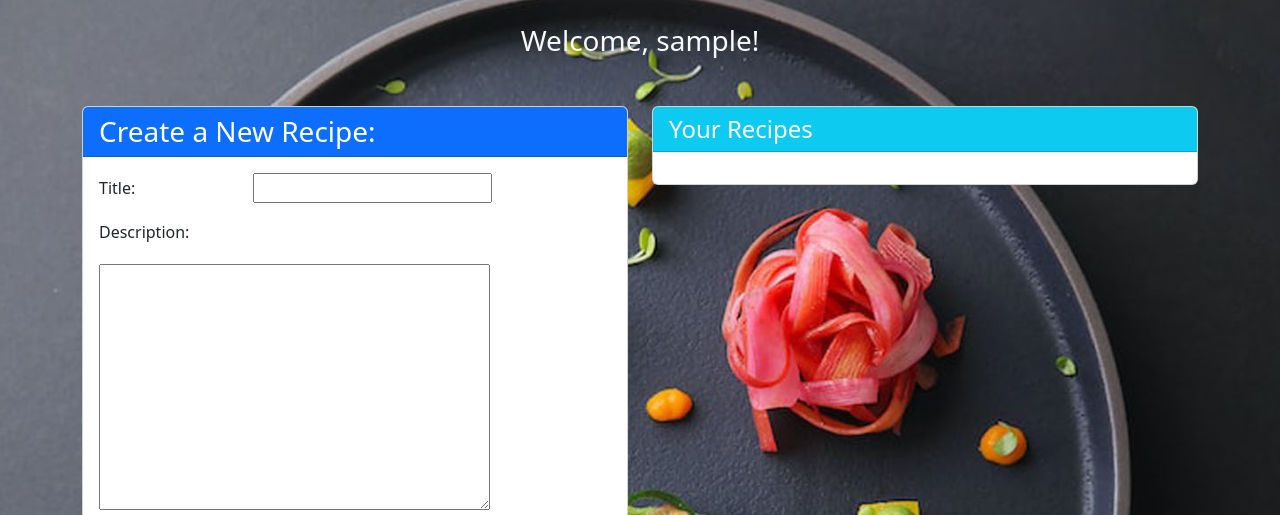
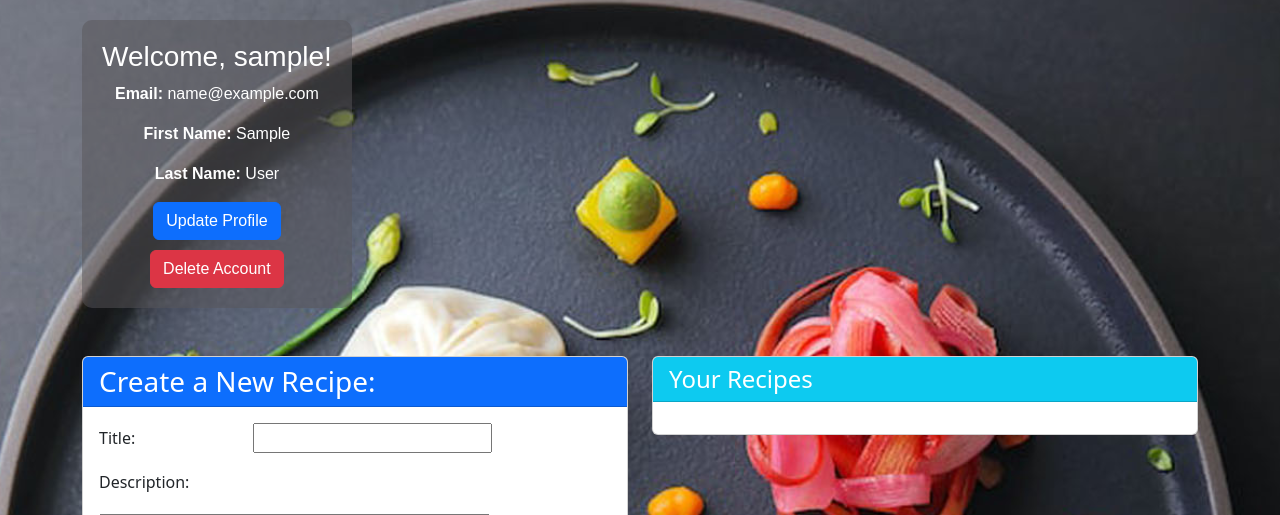
Before and after one commit to torbalansky/recipe-app, a Django app: page /profile/1/ in a window 1280 px wide. Shown: the part 56-571 px from the top of the page. Run offline with Django 4.2, Linux system fonts and the light colour scheme; the visitor is signed in with stand-in values (Sample User, id 1); data comes from the database, SQL or seed files in the repository; data that the repository does not hold is empty; some libraries are stand-ins or nearby versions.

Commit message:
Added update and delete user functionalities

```diff
--- a/recipes/forms.py
+++ b/recipes/forms.py
@@ -10,6 +10,7 @@
     )
 
     description = forms.CharField(
+        max_length=100,
         label="Description",
         widget=forms.Textarea(attrs={"class": "form-item"}),
     )
@@ -67,10 +68,22 @@
         self.fields['password2'].help_text = ''
 
 class UserUpdateForm(forms.ModelForm):
-    email = forms.EmailField(label="", widget=forms.TextInput(attrs={'class':'form-control', 'placeholder':'Email Address'}))
-    first_name = forms.CharField(label="", max_length=50, widget=forms.TextInput(attrs={'class':'form-control', 'placeholder':'First Name'}))
-    last_name = forms.CharField(label="", max_length=50, widget=forms.TextInput(attrs={'class':'form-control', 'placeholder':'Last Name'}))
-    username = forms.CharField(label="", max_length=50,  widget=forms.TextInput(attrs={'class': 'form-control', 'placeholder': 'Username'}), help_text='' )
+    email = forms.EmailField(label="E-mail", widget=forms.TextInput(attrs={'class':'form-control', 'placeholder':'Email Address'}))
+    first_name = forms.CharField(label="First name", max_length=50, widget=forms.TextInput(attrs={'class':'form-control', 'placeholder':'First Name'}))
+    last_name = forms.CharField(label="Last name", max_length=50, widget=forms.TextInput(attrs={'class':'form-control', 'placeholder':'Last Name'}))
+    username = forms.CharField(label="Username", max_length=50,  widget=forms.TextInput(attrs={'class': 'form-control', 'placeholder': 'Username'}))
+    password = forms.CharField(widget=forms.PasswordInput(attrs={'class': 'form-control', 'placeholder': 'New Password'}), required=False)
+    confirm_password = forms.CharField(widget=forms.PasswordInput(attrs={'class': 'form-control', 'placeholder': 'Confirm New Password'}), required=False)
+
     class Meta:
         model = User
         fields = ('username', 'email', 'first_name', 'last_name', )
+
+    def clean(self):
+        cleaned_data = super(UserUpdateForm, self).clean()
+        password = cleaned_data.get("password")
+        confirm_password = cleaned_data.get("confirm_password")
+        if password != confirm_password:
+            raise forms.ValidationError("The new password and confirm password do not match.")
+
+        return cleaned_data
--- a/recipes/templates/recipes/profile.html
+++ b/recipes/templates/recipes/profile.html
@@ -16,12 +16,36 @@
         display: inline-block;
         margin-bottom: 20px;
     }
-
+    .user-box {
+        background-color: rgba(89, 87, 90, 0.5);
+        padding: 20px;
+        border-radius: 10px;
+        color: white;
+        font-family: 'Nunito', sans-serif;
+        text-align: center;
+        width: fit-content;
+        display: flex;
+        flex-direction: column;
+        justify-content: center;
+        align-items: center;
+        text-align: center;
+        margin-top: 20px;
+    }
 
 </style>
-<div class="bg-transparent text-light text-center">
-  <h3 class="mt-4">Welcome, {{ profile.user.username }}!</h3>
+<div class="container">
+  <div class="user-box">
+      <h3>Welcome, {{ profile.user.username }}!</h3>
+      <p><strong>Email:</strong> {{ profile.user.email }}</p>
+      <p><strong>First Name:</strong> {{ profile.user.first_name }}</p>
+      <p><strong>Last Name:</strong> {{ profile.user.last_name }}</p>
+      {% if request.user.id == profile.user.id %}
+          <a href="{% url 'recipes:update_user' user.id %}" class="btn btn-primary update-profile">Update Profile</a>
+          <button id="deleteAccount" class="btn btn-danger update-profile" style="margin-top: 10px;">Delete Account</button>
+      {% endif %}
+  </div>
 </div>
+
 <div class="container my-5">
   <div class="row">
       <div class="col-md-6">
@@ -100,8 +124,15 @@
             </div>
         </div>
     </div>
-
-
   </div>
 </div>
+
+  <script>
+    document.getElementById('deleteProfile').addEventListener('click', function() {
+        if (confirm('Are you sure you want to delete your account?')) {
+            window.location.href = "{% url 'recipes:delete_user' user.id %}";
+        }
+    });
+  </script>
+
 {% endblock %}
--- a/recipes/urls.py
+++ b/recipes/urls.py
@@ -12,6 +12,8 @@
     path('login/', views.login_user, name='login'),
     path('logout', views.logout_user, name='logout'),
     path('register/', views.register_user, name='register'),
-     path('update_recipe/<int:pk>/', views.update_recipe, name='update_recipe'),
+    path('update_recipe/<int:pk>/', views.update_recipe, name='update_recipe'),
     path('delete_recipe/<int:pk>/', views.delete_recipe, name='delete_recipe'),
+    path('update_user/<int:pk>/', views.update_user, name='update_user'),
+    path('delete_user/<int:pk>/', views.delete_user, name='delete_user'),
 ]
--- a/recipes/views.py
+++ b/recipes/views.py
@@ -6,7 +6,8 @@
 from .forms import SignUpForm
 from django.contrib.auth import authenticate, login, logout
 from django.contrib.auth.decorators import login_required
-from .forms import RecipeForm
+from .forms import RecipeForm, UserUpdateForm
+from django.contrib.auth.models import User
 
 @login_required
 def create_recipe(request, user_id):
@@ -172,3 +173,39 @@
     else:
         messages.error(request, "You must be logged in to access this!")
         return redirect('recipes:login')
+
+@login_required
+def update_user(request, pk):
+    if request.user.is_authenticated:
+        current_user = User.objects.get(id=request.user.id)
+        if request.method == "POST":
+            user_form = UserUpdateForm(request.POST, instance=current_user)
+
+            if user_form.is_valid():
+                user_form.save()
+                login(request, current_user)
+                messages.success(request, "Your profile has been updated.")
+                return redirect('recipes:home')
+            else:
+                messages.error(request, "There was an error updating your profile. Please try again.")
+        else:
+            user_form = UserUpdateForm(instance=current_user)
+            return render(request, "recipes/update_user.html", {'user_form': user_form })
+    else:
+        messages.success(request, "You have to be logged in.")
+        return redirect('recipes:home')
+
+def delete_user(request, pk):
+    if request.user.is_authenticated:
+        user = get_object_or_404(User, id=pk)
+
+        if request.user == user:
+            user.delete()
+            messages.success(request, "Your account has been successfully deleted.")
+            return redirect('recipes:home')
+        else:
+            messages.error(request, "Something went wrong. Please try again.")
+    else:
+        messages.error(request, "You must be logged in to perform this task.")
+
+    return redirect('recipes:home')
```
Also changed, not shown: recipes/templates/recipes/update_user.html (added, +16 -0 lines), media/recipes/_noBAckgroundMK_YBqkabn.png (added).
